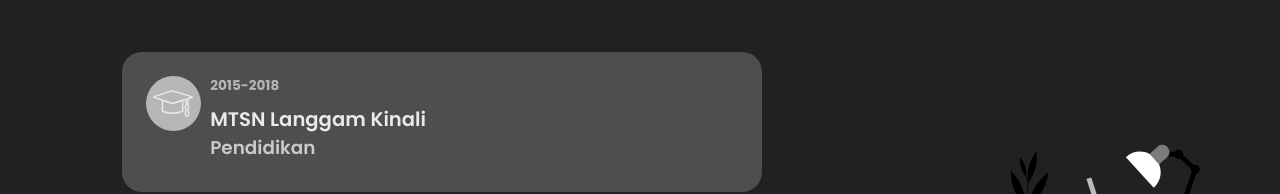
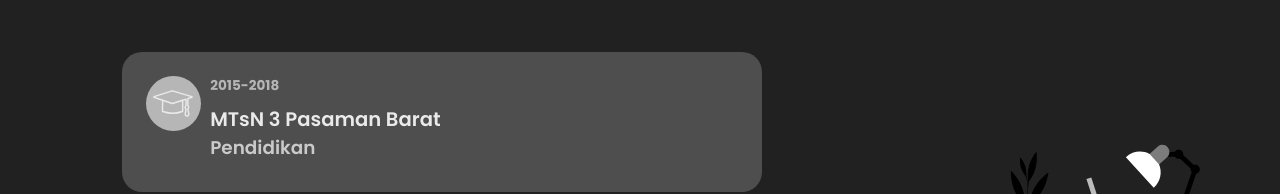
Before and after one commit to gilangmubharak/Portfolio-Gilang, a React (Create React App) app: page / in a window 1280 px wide. Shown: the part 1697-1891 px from the top of the page. Built offline with nearby package versions, Linux system fonts and the light colour scheme; a web font is replaced by a local one.

Commit message:
Update course name in educationData

```diff
--- a/src/data/educationData.js
+++ b/src/data/educationData.js
@@ -2,7 +2,7 @@
     {
         id: 1,
         institution: 'Pendidikan',
-        course: 'MTSN Langgam Kinali',
+        course: 'MTsN 3 Pasaman Barat',
         startYear: '2015',
         endYear: '2018'
     },
```
